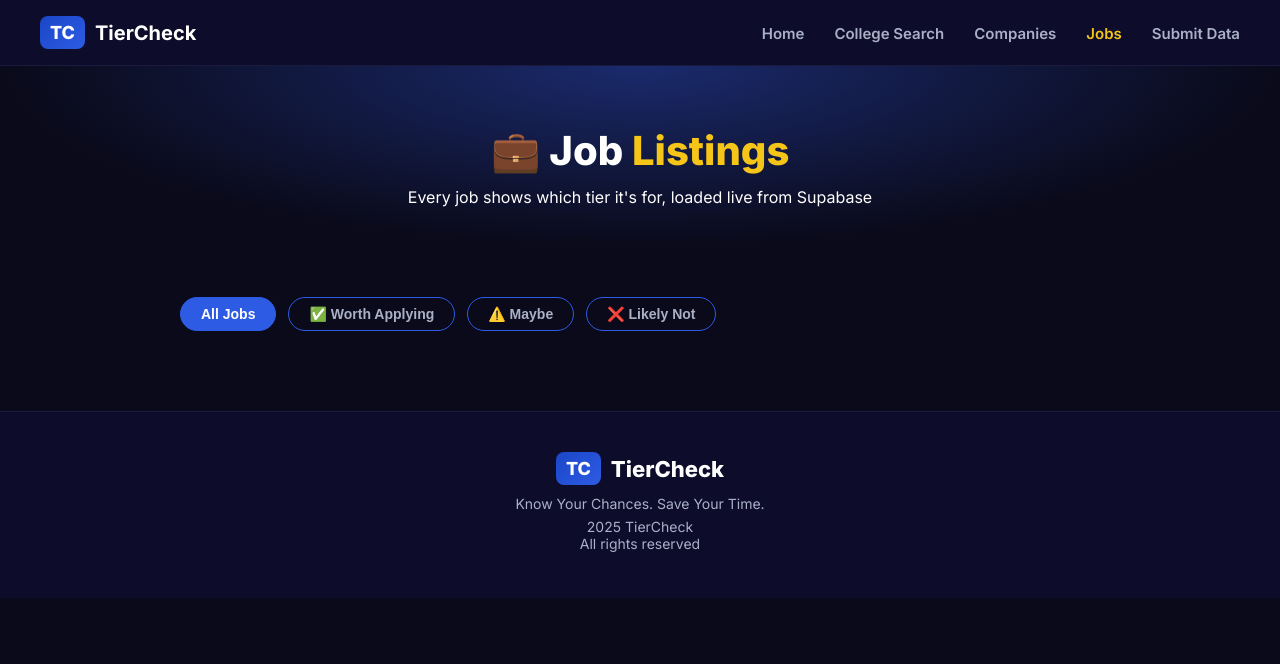
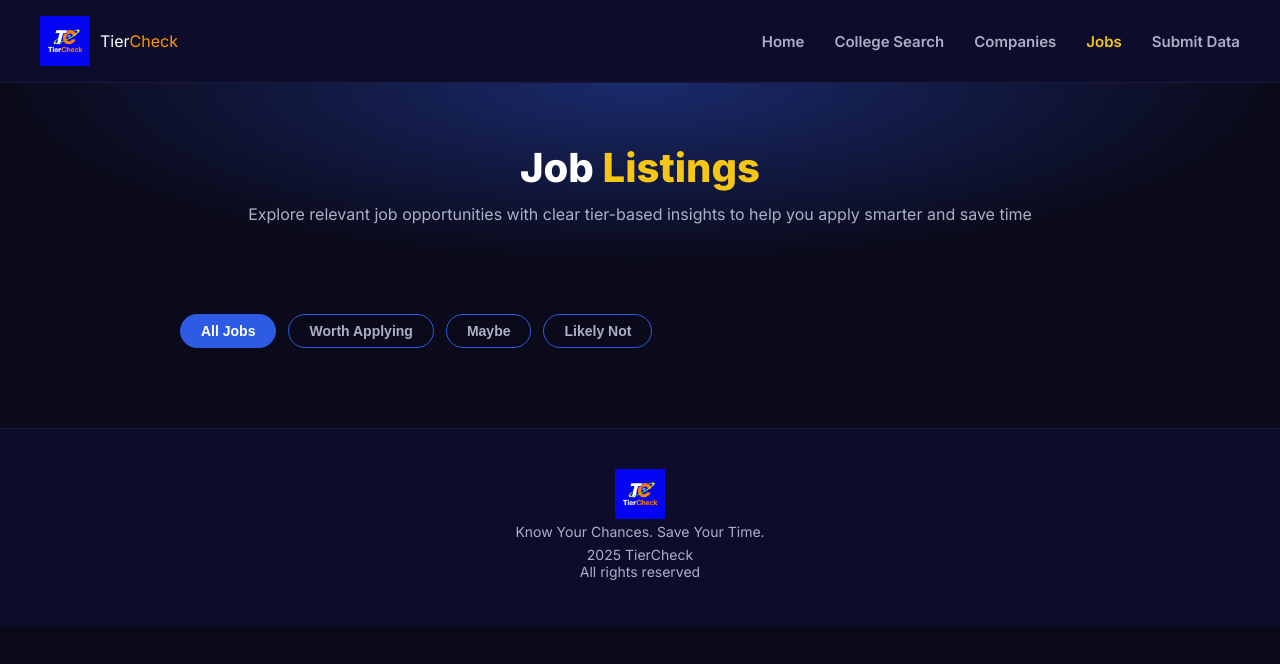
Before and after one commit to muzrohitranjan/TierCheck, a plain HTML site: page jobs.html in a window 1280 px wide. Drawn offline with Linux system fonts and the light colour scheme; no server answers.

Commit message:
Update HTML files, style.css and add logo.png

```diff
--- a/jobs.html
+++ b/jobs.html
@@ -11,8 +11,8 @@
 
   <nav class="navbar">
     <div class="nav-logo" onclick="window.location.href='index.html'">
-      <span class="logo-tc">TC</span>
-      <span class="logo-text">TierCheck</span>
+          <img src="logo.png" alt="TierCheck Logo" class="footer-logo-img">
+      <span class="brand-text"><span class="logo-tier">Tier</span><span class="logo-check">Check</span></span>
     </div>
     <ul class="nav-links" id="navLinks">
       <li><a href="index.html">Home</a></li>
@@ -25,23 +25,23 @@
   </nav>
 
   <div class="page-header">
-    <h1>💼 Job <span class="yellow">Listings</span></h1>
-Every job shows which tier it's for, loaded live from Supabase</p>
+    <h1> Job <span class="yellow">Listings</span></h1>
+<p>Explore relevant job opportunities with clear tier-based insights to help you apply smarter and save time</p>
   </div>
 
   <div class="jobs-section">
     <div class="filter-bar">
       <button class="filter-btn active" data-filter="all" onclick="filterJobs('all', this)">All Jobs</button>
-      <button class="filter-btn" data-filter="yes" onclick="filterJobs('yes', this)">✅ Worth Applying</button>
-      <button class="filter-btn" data-filter="maybe" onclick="filterJobs('maybe', this)">⚠️ Maybe</button>
-      <button class="filter-btn" data-filter="no" onclick="filterJobs('no', this)">❌ Likely Not</button>
+      <button class="filter-btn" data-filter="yes" onclick="filterJobs('yes', this)"> Worth Applying</button>
+      <button class="filter-btn" data-filter="maybe" onclick="filterJobs('maybe', this)"> Maybe</button>
+      <button class="filter-btn" data-filter="no" onclick="filterJobs('no', this)"> Likely Not</button>
     </div>
     <div class="loading" id="loading">Loading jobs from Supabase...</div>
     <div class="jobs-list" id="jobsList"></div>
   </div>
 
   <footer class="footer">
-    <div class="footer-logo"><span class="logo-tc">TC</span> TierCheck</div>
+    <img src="logo.png" alt="TierCheck Logo" class="footer-logo-img">
     <p>Know Your Chances. Save Your Time.</p>
     <p class="footer-small">2025 TierCheck<br>All rights reserved<br></p>
   </footer>
--- a/style.css
+++ b/style.css
@@ -358,6 +358,21 @@ body {
   padding: 40px 20px;
   border-top: 1px solid #1a1a3e;
 }
+.footer-content {
+  display: flex;
+  align-items: center;
+  justify-content: center;
+  gap: 25px;
+}
+
+.footer-logo-img {
+  width: 50px;
+  height: auto;
+}
+
+.footer-text {
+  text-align: center;
+}
 
 .footer-logo {
   font-size: 22px;
@@ -386,7 +401,13 @@ body {
   text-align: center;
   background: radial-gradient(ellipse at top, #1a2a6c 0%, #0a0a1a 70%);
 }
+.logo-tier {
+  color: #ffffff;
+}
 
+.logo-check {
+  color: #ff9500;
+}
 .page-header h1 { font-size: 40px; font-weight: 800; margin-bottom: 12px; }
 .page-header p { font-size: 16px; color: #aab0c6; }
 
```
Also changed, not shown: college.html (+3 -3 lines), companies.html (+6 -7 lines), index.html (+3 -3 lines), submit.html (+4 -4 lines), logo.png (added).
